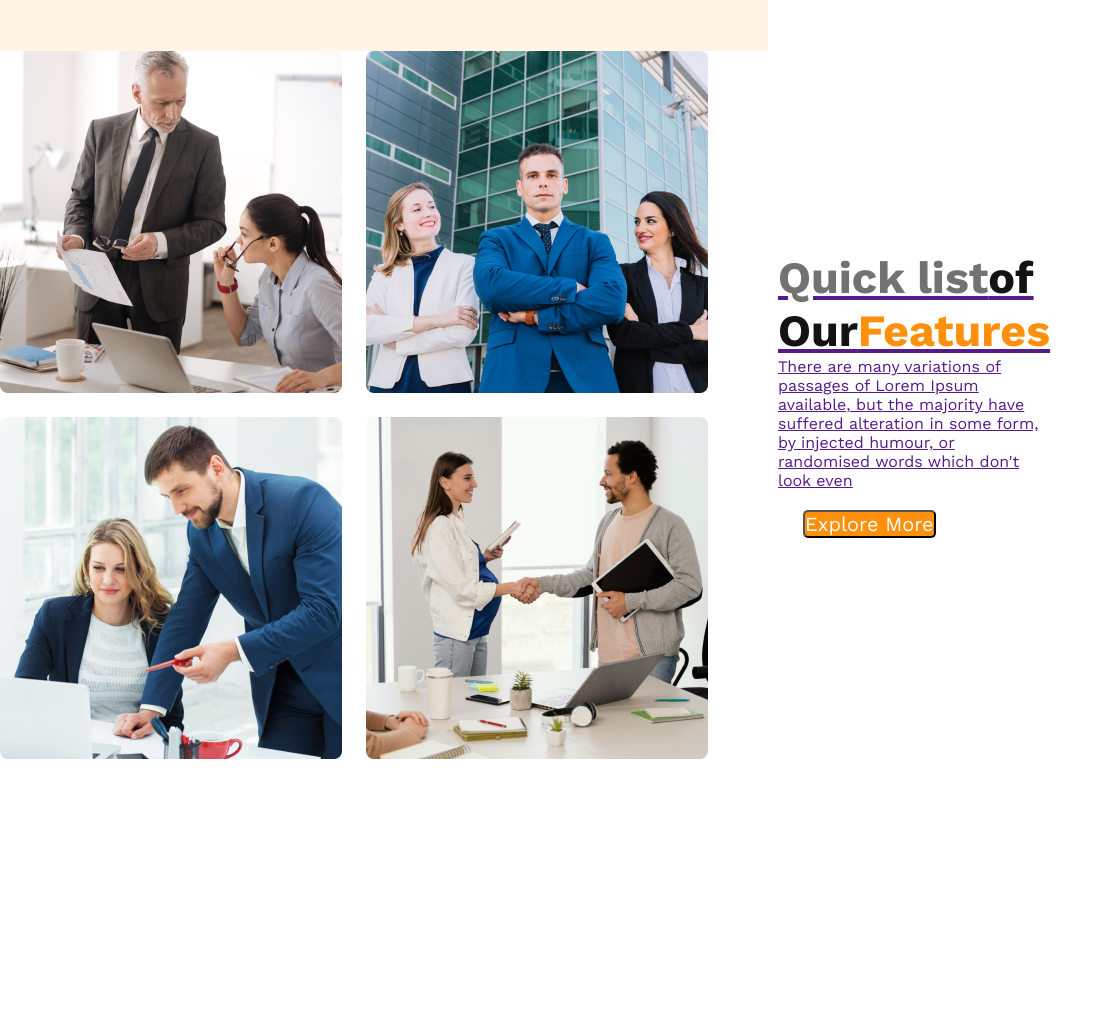
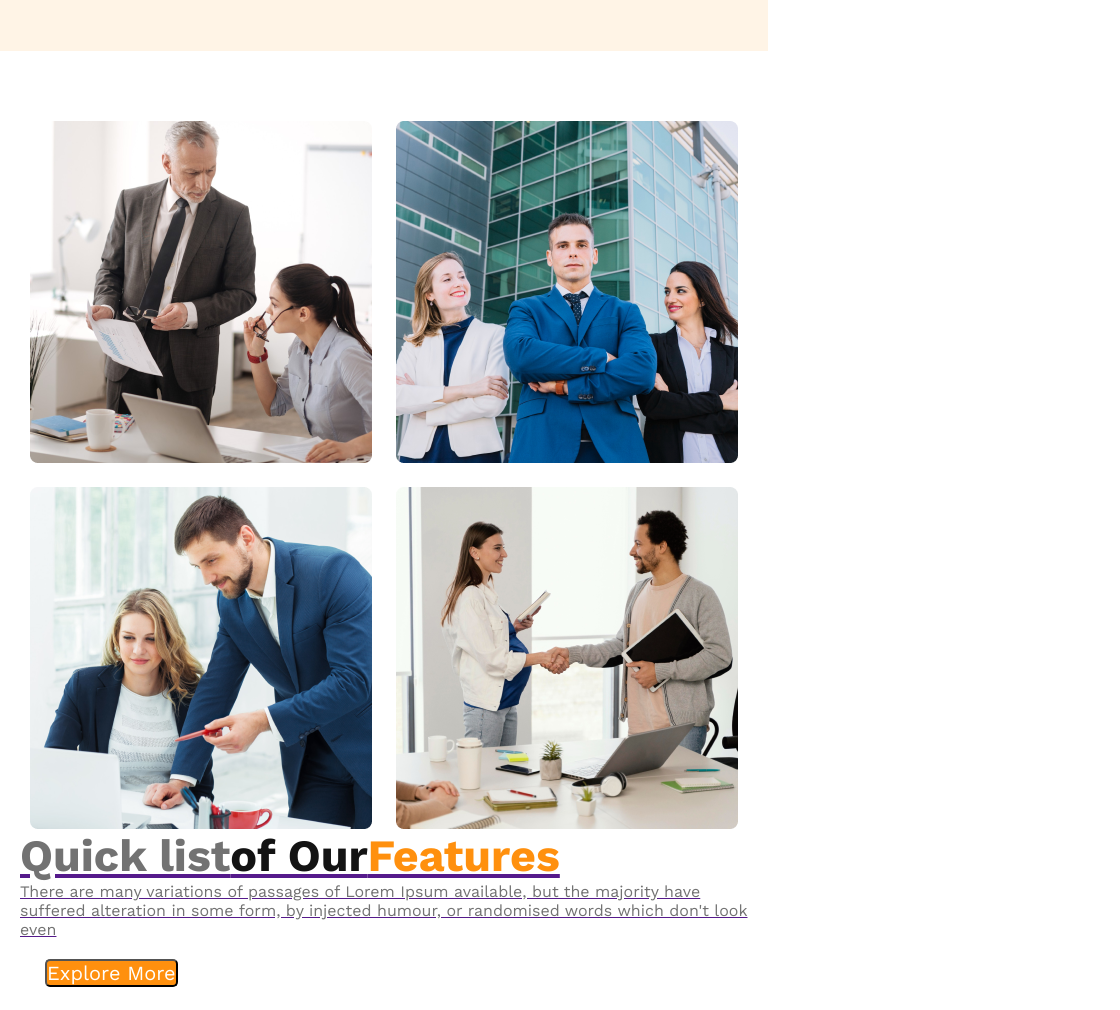
Before and after one commit to Shohel310/G3-Architect-website, a plain HTML site: page index.html in a window 768 px wide. Shown: the part 696-1706 px from the top of the page, 1120 px wide, since content can reach past the window. Before the commit the page ends 1455 px from the top, so only its background shows below. Drawn offline with nearby package versions, Linux system fonts and the light colour scheme.

Commit message:
team section responsive finish

```diff
--- a/index.html
+++ b/index.html
@@ -21,7 +21,7 @@
             <div class="banner-content">
                 <h3 class="banner-title">Brand New<br>
                     Group of Architects</h3>
-                <p class="banner-description">There are many variations of passages of Lorem Ipsum available, but the majority have suffered alteration in some form, by injected humour, or randomised words which don't look even</p>
+                <p class="text-light-gray">There are many variations of passages of Lorem Ipsum available, but the majority have suffered alteration in some form, by injected humour, or randomised words which don't look even</p>
                 <button class="btn-primary">Explore More</button>
             </div>
             <img class="banner-image" src="./images/banner.png">
@@ -38,8 +38,8 @@
                 <img src="./images/team4.png">
             </div>
             <div class="teams-content">
-                <h3 class="teams-title"><span class="quick-list">Quick list</span><span class="our">of Our</span><span class="text-features">Features</span></h3>
-                <p class="teams-description">There are many variations of passages of Lorem Ipsum available, but the majority have suffered alteration in some form, by injected humour, or randomised words which don't look even</p>
+                <h3 class="teams-title"><span class="quick-list" class="text-light-gray">Quick list</span><span class="our">of Our</span><span class="text-features">Features</span></h3>
+                <p class="text-light-gray">There are many variations of passages of Lorem Ipsum available, but the majority have suffered alteration in some form, by injected humour, or randomised words which don't look even</p>
                 <button class="btn-primary">Explore More</button>
             </div>
         </section>
--- a/style.css
+++ b/style.css
@@ -7,6 +7,9 @@
     box-sizing: border-box; */
     margin: 0;
     padding: 0;
+}
+.text-light-gray{
+    color: #727272;
 }
 .btn-primary{
     border-radius:5px;
@@ -59,16 +62,14 @@ nav li a{
     font-weight: 700px;
     color:#424242;
 }
-.banner-description{
-    color: #727272;
-}
+
 .banner-image{
     width: 100%;
 }
 /* main styles */
 main{
     max-width: 1440px;
-    margin: 0 auto:
+    margin: 70px auto;
 }
 /* teams style */
 .teams-container{
@@ -104,8 +105,12 @@ main{
    header{
     padding: 20px;
    }
-   nav {
+   nav, .teams-container {
     flex-direction: column;
+   }
+
+   .teams-image-container{
+    grid-template-columns: 1fr;
    }
     }
 
@@ -114,8 +119,10 @@ main{
     header{
         padding: 50px;
        }
-       nav {
+       nav, .teams-container {
         flex-direction: column;
     }
-
+    .teams-content{
+        padding-left: 20px;
+        padding-right: 20px;
 }
```
